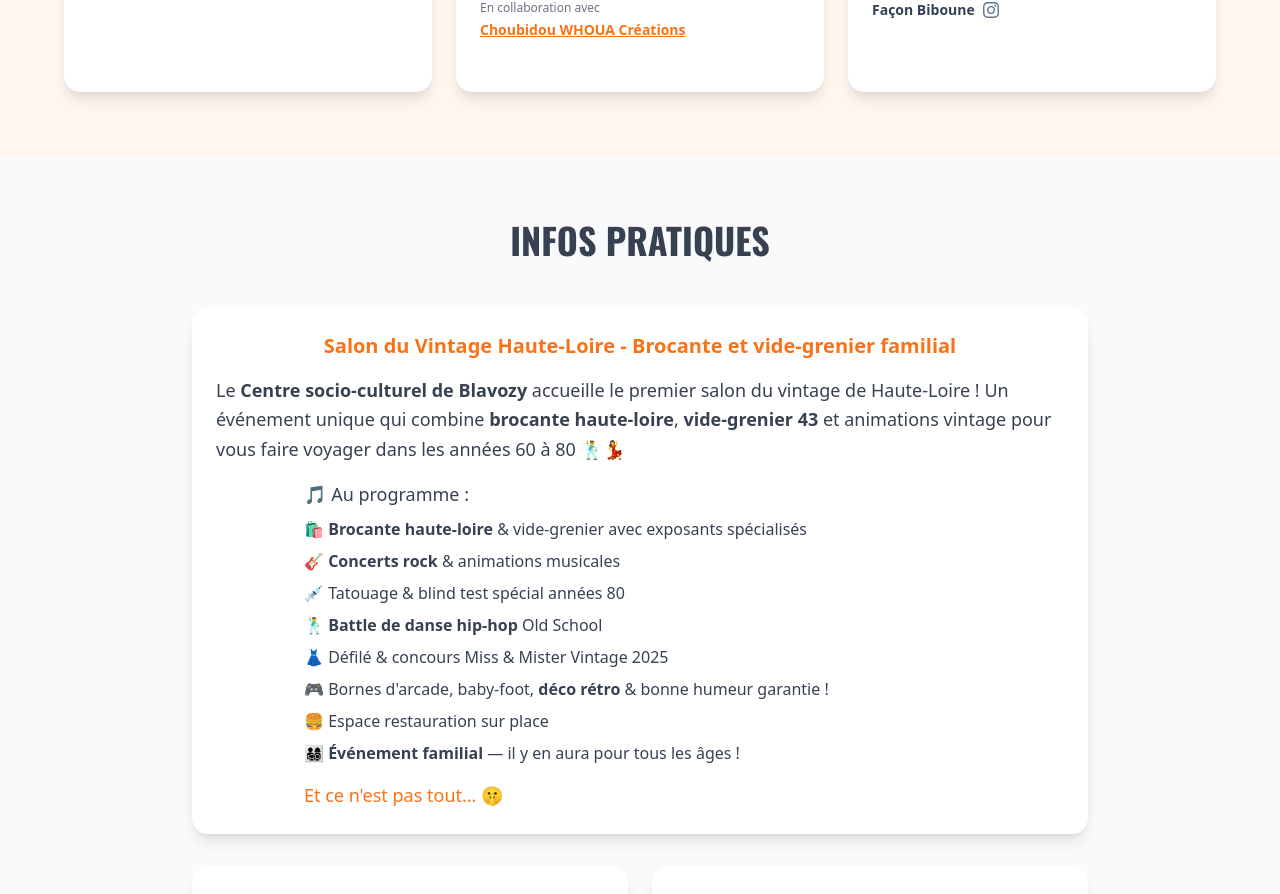
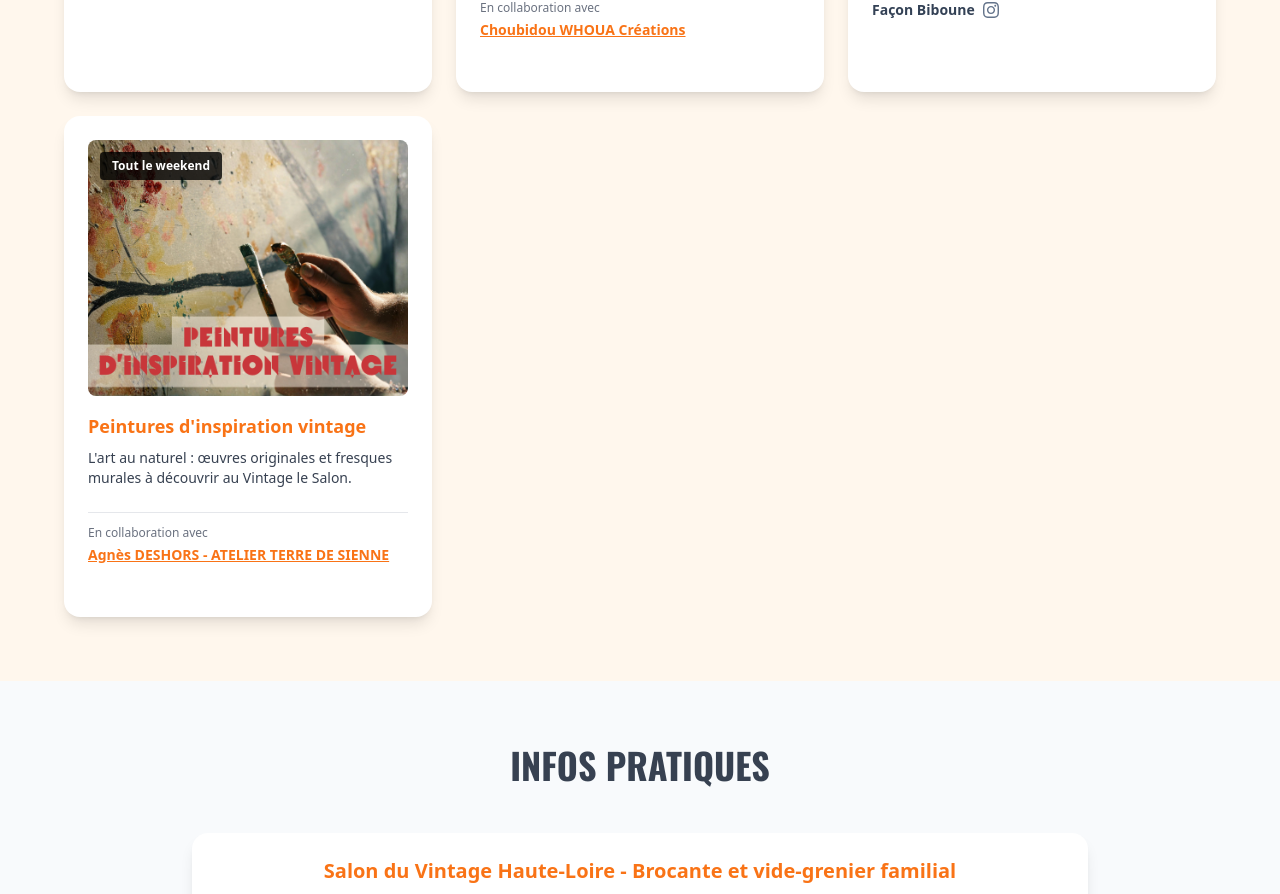
Before and after one commit to takako916/salonvintage43, a Next.js app: page / in a window 1280 px wide. Shown: the part 4549-5443 px from the top of the page. Built offline with nearby package versions, Linux system fonts and the light colour scheme.

Commit message:
Ajout de la collaboration avec Agnès DESHORS - ATELIER TERRE DE SIENNE pour les peintures d'inspiration vintage  Changes to be committed: 	modified:   components/AnimationsTabs.tsx 	new file:   public/images/animations/art/agnes.png

```diff
--- a/components/AnimationsTabs.tsx
+++ b/components/AnimationsTabs.tsx
@@ -306,10 +306,24 @@ const tabContents: TabContent[] = [
         "collaboration": {
           "name": "Façon Biboune",
           "socials": {
-           instagram: "https://www.instagram.com/facon_biboune/"
+            "instagram": "https://www.instagram.com/facon_biboune/"
           }
         }
-      }
+      },
+      {
+        "title": "Peintures d'inspiration vintage",
+        "description": [
+          "L'art au naturel : œuvres originales et fresques murales à découvrir au Vintage le Salon."
+        ],
+        "image": "/images/animations/art/agnes.png",
+        "link": "/peintures",
+        "showMoreLink": false,
+        "dateTime": "Tout le weekend",
+        "collaboration": {
+          "name": "Agnès DESHORS - ATELIER TERRE DE SIENNE",
+          "website": "https://atelier-terredesienne.fr/"
+        }
+      },
     ]
   }
 ];
```
Also changed, not shown: public/images/animations/art/agnes.png (added).
